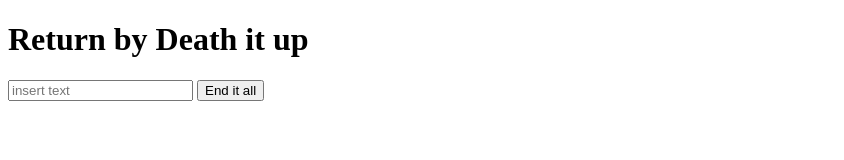
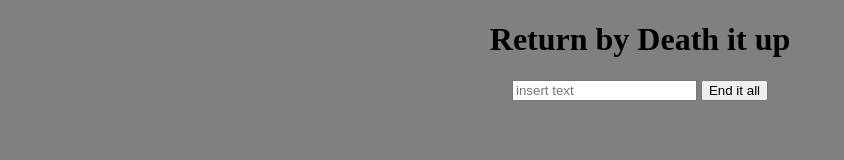
Before and after one commit to Crazykrai/Beginner-Projects, a plain HTML site: page dawgshop/index.html in a window 1280 px wide. Shown: the whole page, without its empty margins (0-844 px from the left). Drawn offline with nearby package versions, Linux system fonts and the light colour scheme.

Commit message:
background color

```diff
--- a/dawgshop/style.css
+++ b/dawgshop/style.css
@@ -4,3 +4,9 @@ h1 {
 document {
     background-color: #FFFF00;
 }
+body {
+    text-align: center;
+}
+body {
+    background-color: gray;
+}
```
